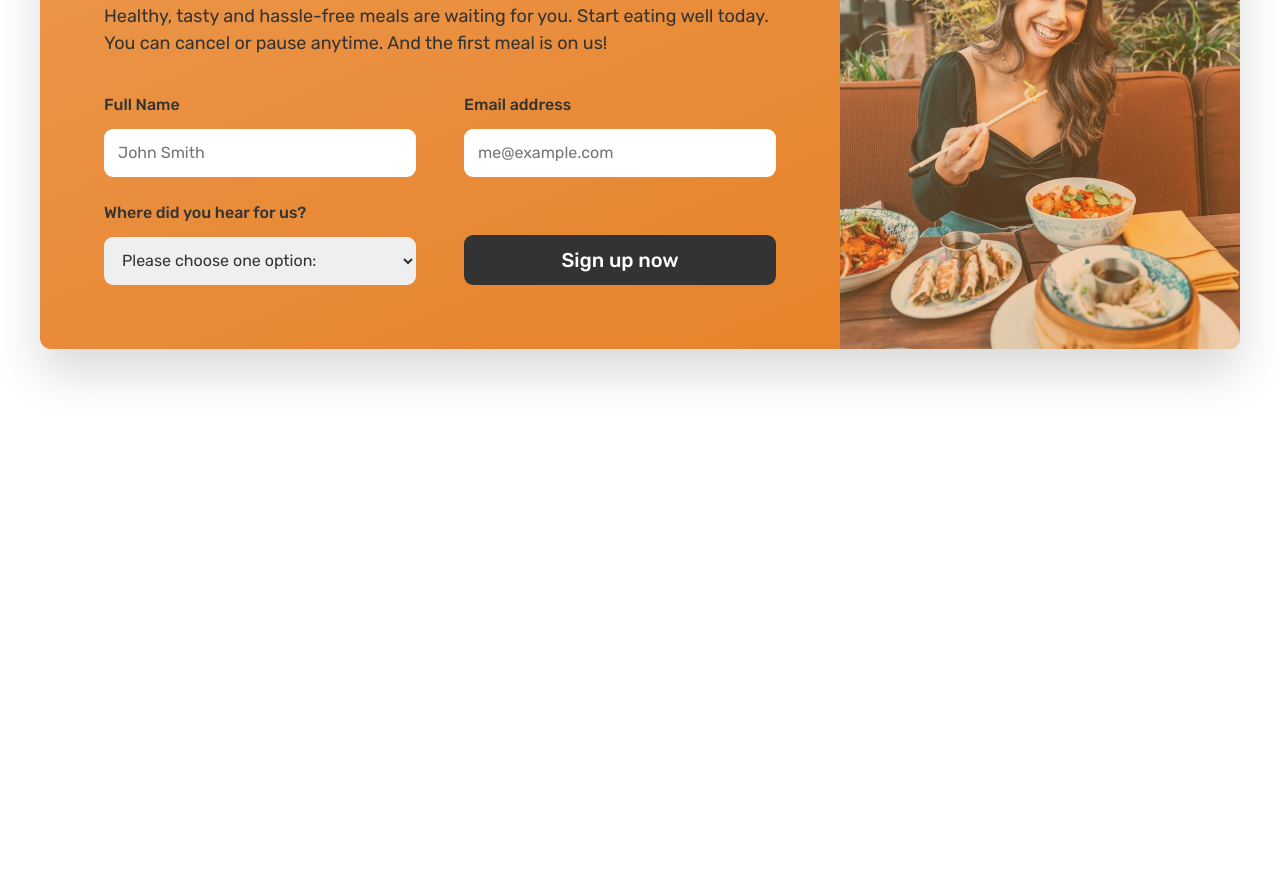
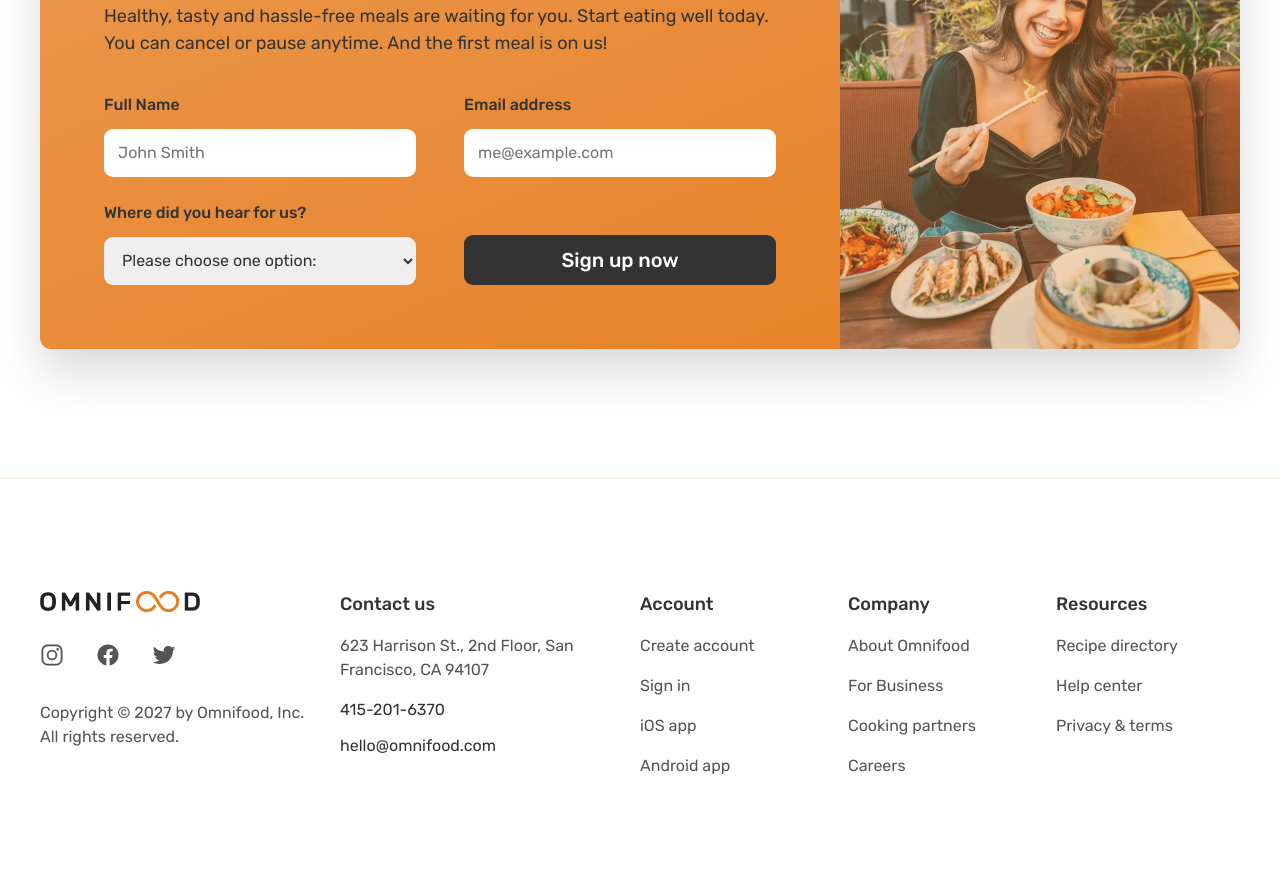
Before and after one commit to grvassil/omnifood, a plain HTML site: page index.html in a window 1280 px wide. Shown: the part 5917-6810 px from the top of the page. Before the commit the page ends 6330 px from the top, so only its background shows below. Drawn offline with nearby package versions, Linux system fonts and the light colour scheme.

Commit message:
completed section footer

```diff
--- a/css/style.css
+++ b/css/style.css
@@ -95,6 +95,11 @@ html {
   grid-template-columns: repeat(4, 1fr);
   row-gap: 3.2rem;
   column-gap: 3.2rem;
+}
+.grid-5cols {
+  grid-template-columns: 1.5fr 1.5fr 1fr 1fr 1fr;
+  row-gap: 3.2rem;
+  column-gap: 2.4rem;
 }
 
 .text-center {
@@ -745,3 +750,63 @@ form select {
   background-color: #fff;
   color: #333;
 }
+
+/* ******************* */
+/* Footer */
+/* ******************* */
+
+.footer {
+  margin: 12.8rem 0;
+  padding: 4.8rem 0;
+  border-top: 2px solid var(--primary-color-tint);
+}
+
+.footer-logo {
+  width: 16rem;
+  margin-bottom: 2.4rem;
+}
+
+.social-heading {
+  font-size: 1.8rem;
+  margin-bottom: 1.6rem;
+  color: var(--text-color);
+  font-weight: 500;
+}
+
+.footer-item {
+  text-decoration: none;
+  font-size: 1.6rem;
+  color: var(--text-color-light);
+}
+
+.social-list {
+  list-style: none;
+  display: flex;
+  flex-direction: column;
+  gap: 1.6rem;
+}
+
+.social-icons {
+  display: flex;
+  list-style: none;
+  gap: 3.2rem;
+  margin-bottom: 2.4rem;
+}
+
+.social-icons a {
+  font-size: 2.4rem;
+}
+
+.social-text,
+.social-address {
+  font-size: 1.6rem;
+  margin-bottom: 1.6rem;
+}
+
+.address a {
+  display: block;
+  margin-bottom: 1.2rem;
+  font-size: 1.6rem;
+  text-decoration: none;
+  color: var(--text-color);
+}
--- a/index.html
+++ b/index.html
@@ -522,7 +522,74 @@
         </div>
       </section>
     </main>
-    <footer></footer>
+
+    <footer class="footer">
+      <div class="container grid grid-5cols">
+        <div class="social">
+          <a href="#"
+            ><img class="footer-logo" src="img/omnifood-logo.png" alt="logo"
+          /></a>
+          <ul class="social-icons">
+            <li>
+              <a class="footer-item" href="#"
+                ><ion-icon name="logo-instagram"></ion-icon
+              ></a>
+            </li>
+            <li>
+              <a class="footer-item" href="#"
+                ><ion-icon name="logo-facebook"></ion-icon
+              ></a>
+            </li>
+            <li>
+              <a class="footer-item" href="#"
+                ><ion-icon name="logo-twitter"></ion-icon
+              ></a>
+            </li>
+          </ul>
+          <p class="social-text">
+            Copyright &copy; 2027 by Omnifood, Inc. All rights reserved.
+          </p>
+        </div>
+
+        <div class="address">
+          <div class="social-heading">Contact us</div>
+          <div class="social-address">
+            623 Harrison St., 2nd Floor, San Francisco, CA 94107
+          </div>
+          <a href="tel:4152016370">415-201-6370</a>
+          <a href="mailto:hello@omnifood.com">hello@omnifood.com</a>
+        </div>
+
+        <div class="account">
+          <div class="social-heading">Account</div>
+          <ul class="social-list">
+            <li><a href="#" class="footer-item">Create account</a></li>
+            <li><a href="#" class="footer-item">Sign in</a></li>
+            <li><a href="#" class="footer-item">iOS app</a></li>
+            <li><a href="#" class="footer-item">Android app</a></li>
+          </ul>
+        </div>
+
+        <div class="company">
+          <div class="social-heading">Company</div>
+          <ul class="social-list">
+            <li><a href="#" class="footer-item">About Omnifood</a></li>
+            <li><a href="#" class="footer-item">For Business</a></li>
+            <li><a href="#" class="footer-item">Cooking partners</a></li>
+            <li><a href="#" class="footer-item">Careers</a></li>
+          </ul>
+        </div>
+
+        <div class="resources">
+          <div class="social-heading">Resources</div>
+          <ul class="social-list">
+            <li><a href="#" class="footer-item">Recipe directory</a></li>
+            <li><a href="#" class="footer-item">Help center</a></li>
+            <li><a href="#" class="footer-item">Privacy & terms</a></li>
+          </ul>
+        </div>
+      </div>
+    </footer>
 
     <script
       type="module"
```
